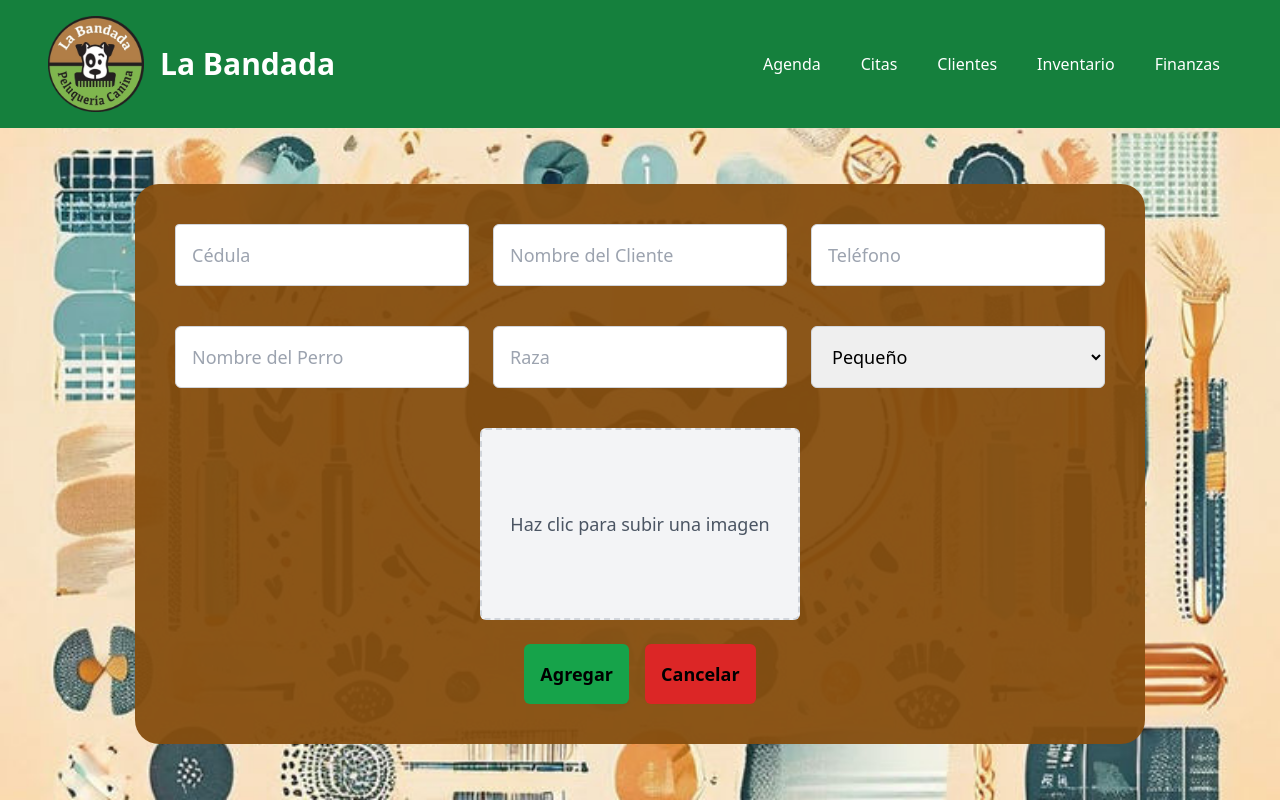
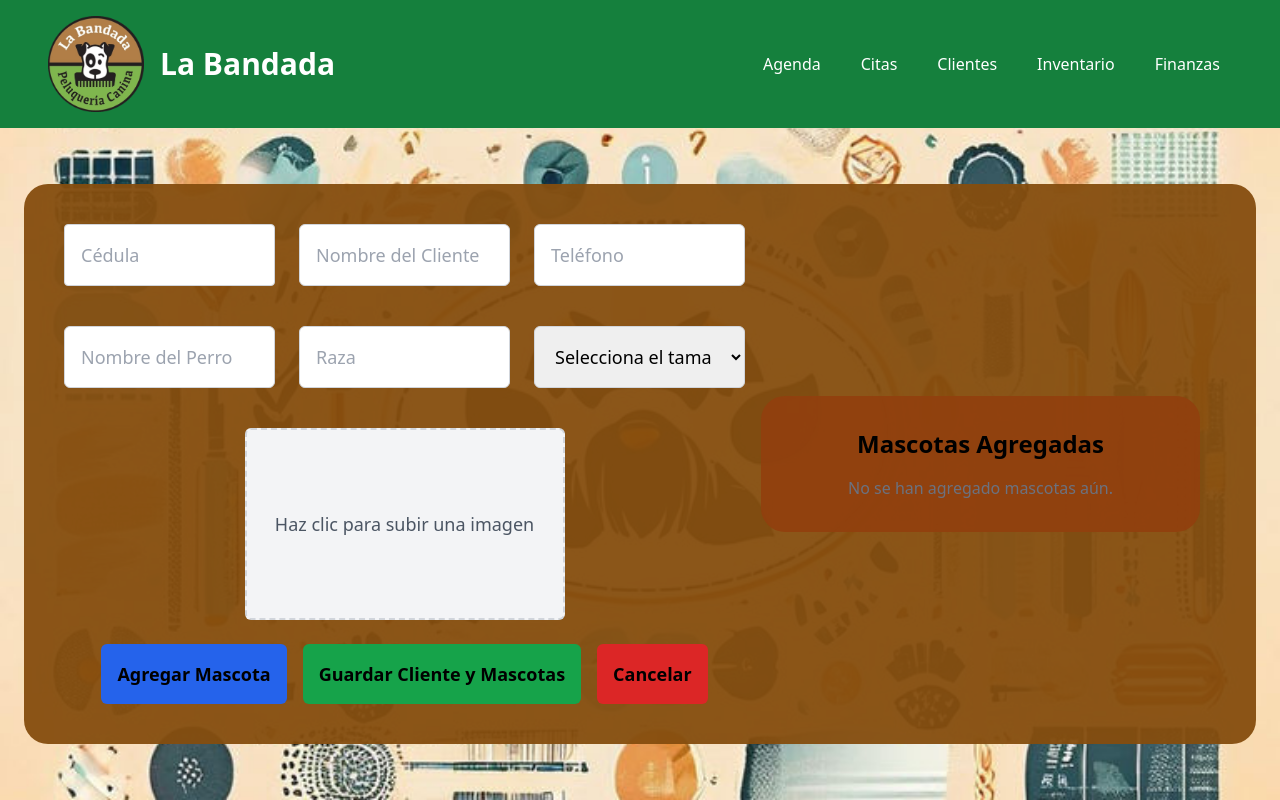
Before and after one commit to Fabito232/DogGroom, a React (Vite) app in the folder frontend/dog_groom/: page /agregarCliente in a window 1280 px wide. Built offline with nearby package versions, Linux system fonts and the light colour scheme.

Commit message:
Funcionalidad para agregar mas de una mascota

```diff
--- a/frontend/dog_groom/src/components/AgregarCliente.jsx
+++ b/frontend/dog_groom/src/components/AgregarCliente.jsx
@@ -7,9 +7,6 @@ import { crearMascota } from "../services/mascotaService";
 import { validarCliente, validarMascota } from "./validaciones";
 
 function AgregarCliente() {
-    const [cliente, setCliente] = useState([]);
-    const navigate = useNavigate();
-
     const [cedulaCliente, setCedulaCliente] = useState('');
     const [nombreCliente, setNombreCliente] = useState('');
     const [telefonoCliente, setTelefonoCliente] = useState('');
@@ -17,8 +14,37 @@ function AgregarCliente() {
     const [nombreMascota, setNombreMascota] = useState('');
     const [razaMascota, setRazaMascota] = useState('');
     const [tamanoMascota, setTamanoMascota] = useState('');
-    const [fotoMascota, SetFotoMascota] = useState(null);
+    const [fotoMascota, setFotoMascota] = useState(null);
     const [fotoUrl, setFotoUrl] = useState('');
+
+    const [mascotas, setMascotas] = useState([]);
+
+    const navigate = useNavigate();
+
+    const handleAgregarMascota = () => {
+        const mascota = {
+            nombre: nombreMascota,
+            raza: razaMascota,
+            tamano: tamanoMascota,
+            image: fotoMascota,
+        };
+
+        if (!validarMascota(mascota)) {
+            toast.error("Todos los campos de la mascota son obligatorios", { autoClose: 1500, theme: "colored" });
+            return;
+        }
+
+        setMascotas([...mascotas, mascota]);
+        limpiarCamposMascota();
+    };
+
+    const limpiarCamposMascota = () => {
+        setNombreMascota('');
+        setRazaMascota('');
+        setTamanoMascota('');
+        setFotoMascota(null);
+        setFotoUrl('');
+    };
 
     const handleAgregarCliente = async (e) => {
         e.preventDefault();
@@ -27,46 +53,59 @@ function AgregarCliente() {
             cedula: cedulaCliente,
             nombre: nombreCliente,
             telefono: telefonoCliente
+        };
+
+        if (!validarCliente(cliente)) {
+            toast.error("Todos los campos del cliente son obligatorios", { autoClose: 1500, theme: "colored" });
+            return;
         }
 
-        const mascota = {
-            nombre: nombreMascota,
-            raza: razaMascota,
-            image: fotoMascota,
-            cedula: cedulaCliente,
-            ID_TipoMascota: 1
+        if (mascotas.length === 0) {
+            toast.error("Debe agregar al menos una mascota", { autoClose: 1500, theme: "colored" });
+            return;
         }
 
-        if (validarCliente(cliente) && validarMascota(mascota)) {
+        try {
+            const resCliente = await crearCliente(cliente);
 
-            try {
-                console.log(cliente, " \n", mascota)
+            if (resCliente.ok) {
+                const promises = mascotas.map(mascota => {
+                    const nuevaMascota = {
+                        nombre: mascota.nombre,
+                        raza: mascota.raza,
+                        tamano: mascota.tamano,
+                        image: mascota.image,
+                        cedula: cedulaCliente,
+                        ID_TipoMascota: 1
+                    };
+                    return crearMascota(nuevaMascota);
+                });
 
-                const resCliente = await crearCliente(cliente);
+                const resultadosMascotas = await Promise.all(promises);
+                const errores = resultadosMascotas.filter(res => !res.ok);
 
-                console.log(resCliente)
-                if (resCliente.ok) {
-                    const resMascota = await crearMascota(mascota);
-                    if (resMascota.ok) {
-                        toast.success("Se guardó con éxito el cliente", { autoClose: 1500, theme: "colored" });
-                    } else {
-                        toast.error(resMascota.message, { autoClose: 1500, theme: "colored" });
-                    }
-                    console.log('MASCOTA:', resMascota)
+                if (errores.length === 0) {
+                    toast.success("Se guardó con éxito el cliente y las mascotas", { autoClose: 1500, theme: "colored" });
+                    navigate('/clientes'); // Redirige al usuario después de guardar correctamente
                 } else {
-                    toast.error(resCliente.message, { autoClose: 1500, theme: "colored" });
+                    errores.forEach(error => {
+                        console.error('Error al guardar mascota:', error.message);
+                    });
+                    toast.error("Error al guardar algunas mascotas", { autoClose: 1500, theme: "colored" });
                 }
-            } catch (error) {
-                toast.error(error.message, { autoClose: 1500, theme: "colored" });
+            } else {
+                toast.error(resCliente.message, { autoClose: 1500, theme: "colored" });
             }
-            navigate('/clientes');
+        } catch (error) {
+            console.error('Error al guardar cliente:', error.message);
+            toast.error(error.message, { autoClose: 1500, theme: "colored" });
         }
     };
 
     const handleImageChange = (e) => {
         const file = e.target.files[0];
         if (file) {
-            SetFotoMascota(file);
+            setFotoMascota(file);
             setFotoUrl(URL.createObjectURL(file));
         }
     };
@@ -76,7 +115,7 @@ function AgregarCliente() {
     };
 
     return (
-        <div className="relaive flex flex-col min-h-screen bg-primary bg-agregarCliente bg-cover">
+        <div className="relative flex flex-col min-h-screen bg-primary bg-agregarCliente bg-cover">
             <Header />
             <div className="flex-grow flex items-center justify-center">
                 <div className="bg-yellow-800 bg-opacity-95 rounded-3xl p-10 m-6 flex items-center justify-center">
@@ -119,7 +158,7 @@ function AgregarCliente() {
                                 placeholder="Nombre del Perro"
                                 value={nombreMascota}
                                 onChange={(e) => setNombreMascota(e.target.value)}
-                                required
+                                required={mascotas.length === 0}
                             />
                             <input
                                 className="p-4 text-lg border border-gray-300 rounded-md w-full mb-4"
@@ -128,7 +167,7 @@ function AgregarCliente() {
                                 placeholder="Raza"
                                 value={razaMascota}
                                 onChange={(e) => setRazaMascota(e.target.value)}
-                                required
+                                required={mascotas.length === 0}
                             />
                             <select
                                 className="p-4 text-lg border border-gray-300 rounded-md w-full mb-4"
@@ -136,9 +175,9 @@ function AgregarCliente() {
                                 placeholder="Tamaño"
                                 value={tamanoMascota}
                                 onChange={(e) => setTamanoMascota(e.target.value)}
-                                required
+                                required={mascotas.length === 0}
                             >
-                                <option value="d" disabled>Tamaño</option>
+                                <option value="" disabled>Selecciona el tamaño</option>
                                 <option value="pequeño">Pequeño</option>
                                 <option value="grande">Grande</option>
                             </select>
@@ -149,9 +188,8 @@ function AgregarCliente() {
                                 type="file"
                                 id="imagenMascota"
                                 className="hidden"
-
                                 onChange={handleImageChange}
-                                required
+                                required={mascotas.length === 0}
                             />
                             <label
                                 htmlFor="imagenMascota"
@@ -167,10 +205,17 @@ function AgregarCliente() {
 
                         <div className="flex justify-center space-x-4 mb-6">
                             <button
+                                className="p-4 text-lg bg-blue-600 rounded-md text-black font-bold hover:bg-blue-700 focus:outline-none"
+                                type="button"
+                                onClick={handleAgregarMascota}
+                            >
+                                Agregar Mascota
+                            </button>
+                            <button
                                 className="p-4 text-lg bg-green-600 rounded-md text-black font-bold hover:bg-green-700 focus:outline-none"
                                 type="submit"
                             >
-                                Agregar
+                                Guardar Cliente y Mascotas
                             </button>
                             <button
                                 className="p-4 text-lg bg-red-600 rounded-md text-black font-bold hover:bg-red-700 focus:outline-none"
@@ -181,10 +226,26 @@ function AgregarCliente() {
                             </button>
                         </div>
                     </form>
+
+                    <div className="w-full md:w-1/2 bg-amber-800 bg-opacity-90 rounded-3xl p-8 m-4 overflow-hidden">
+                        <div className="overflow-y-auto" style={{ maxHeight: '400px', scrollbarWidth: 'none' }}>
+                            <h2 className="text-2xl font-bold text-center mb-4">Mascotas Agregadas</h2>
+                            {mascotas.length === 0 && (
+                                <p className="text-center text-gray-500">No se han agregado mascotas aún.</p>
+                            )}
+                            {mascotas.map((mascota, index) => (
+                                <div key={index} className="bg-black my-2 p-2 rounded-md text-white cursor-pointer">
+                                    <p><strong>Nombre:</strong> {mascota.nombre}</p>
+                                    <p><strong>Raza:</strong> {mascota.raza}</p>
+                                    <p><strong>Tamaño:</strong> {mascota.tamano}</p>
+                                </div>
+                            ))}
+                        </div>
+                    </div>
                 </div>
             </div>
         </div>
-    )
+    );
 }
 
 export default AgregarCliente;
--- a/frontend/dog_groom/src/components/validaciones.js
+++ b/frontend/dog_groom/src/components/validaciones.js
@@ -60,7 +60,7 @@ function validarRazaMascota(razaMascota) {
 }
 
 function validarFotoMascota(fotoMascota) {
-    return fotoMascota !== null && fotoMascota !== undefined;
+    return fotoMascota !== null;
 }
 
 // Validacion para los nombres y raza
```
